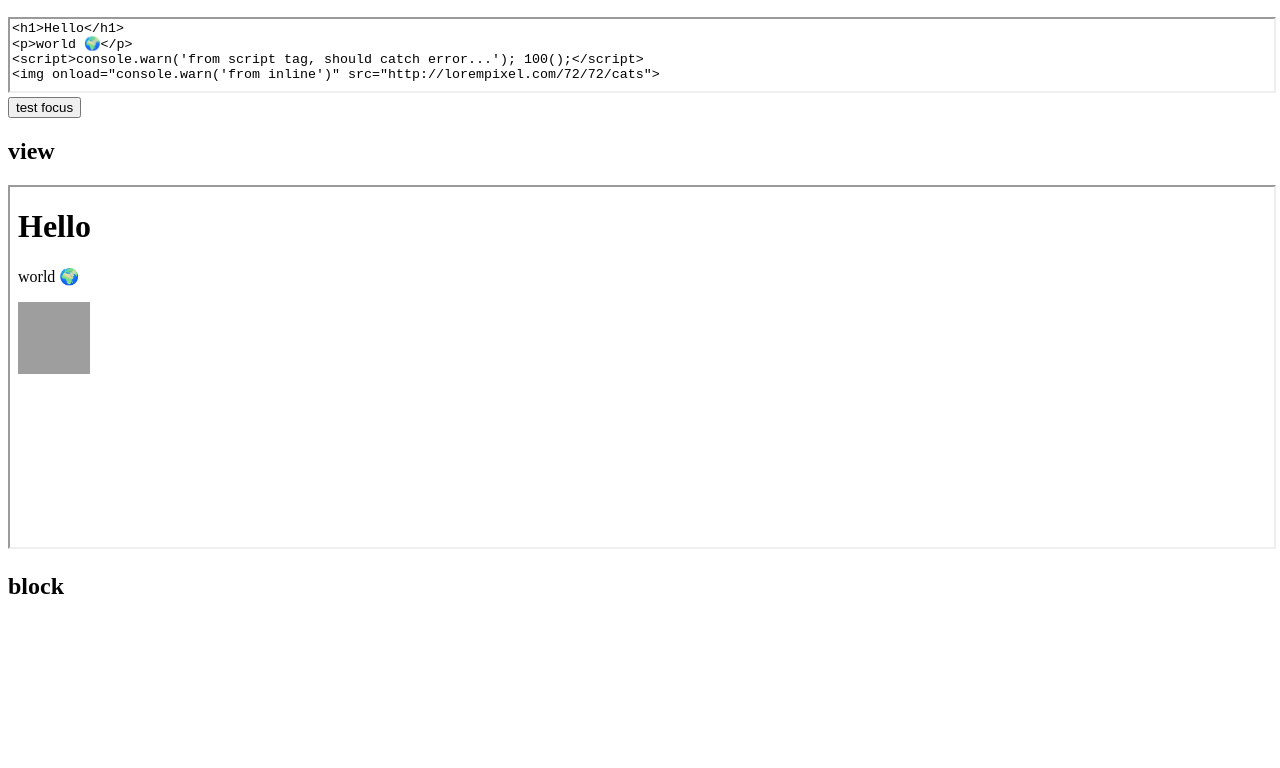
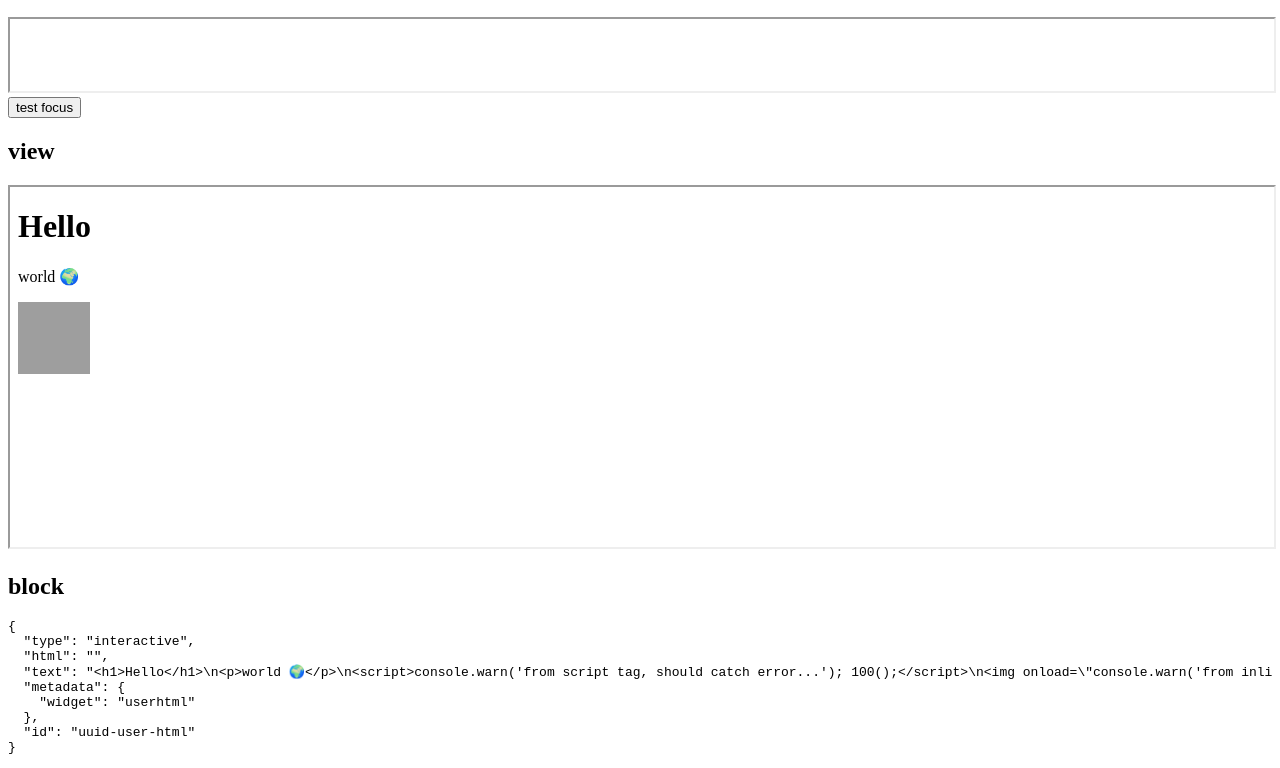
Before and after one commit to the-grid/ed-userhtml, a website: page demo.html in a window 1280 px wide. Shown: the part 110-878 px from the top of the page. Before the commit the page ends 800 px from the top, so only its background shows below. Drawn offline with Linux system fonts and the light colour scheme.

Commit message:
demo show initial

```diff
--- a/demo.html
+++ b/demo.html
@@ -22,15 +22,18 @@
     var demoblock =
       { type: 'interactive'
       , html: ''
+      , text: '<h1>Hello</h1>\n'+
+        '<p>world 🌍</p>\n'+
+        '<script>console.warn(\'from script tag, should catch error...\'); 100();<\/script>\n'+
+        '<img onload="console.warn(\'from inline\')" src="http://lorempixel.com/72/72/cats">'
       , metadata:
         { widget: 'userhtml'
-        , text: '<h1>Hello</h1>\n'+
-          '<p>world 🌍</p>\n'+
-          '<script>console.warn(\'from script tag, should catch error...\'); 100();<\/script>\n'+
-          '<img onload="console.warn(\'from inline\')" src="http://lorempixel.com/72/72/cats">'
         }
       , id: 'uuid-user-html'
       }
+
+    // Show demo block
+    blocktext.textContent = JSON.stringify(demoblock, null, 2)
 
     // Sending content to the editor
     edit.addEventListener('load', function () {
```
